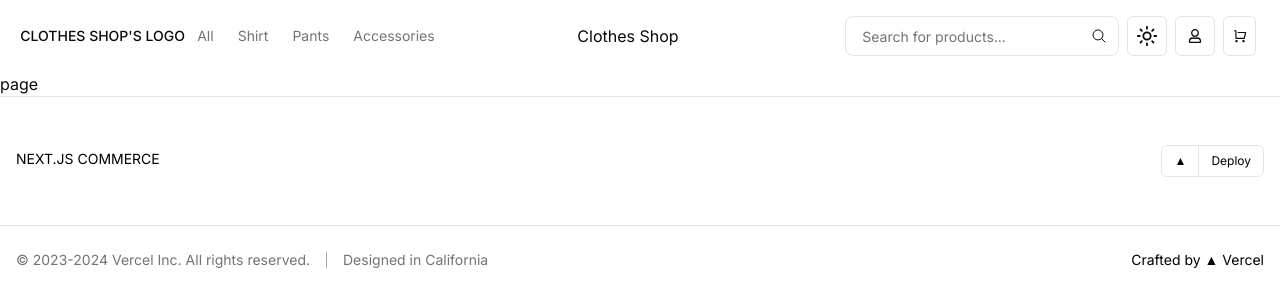
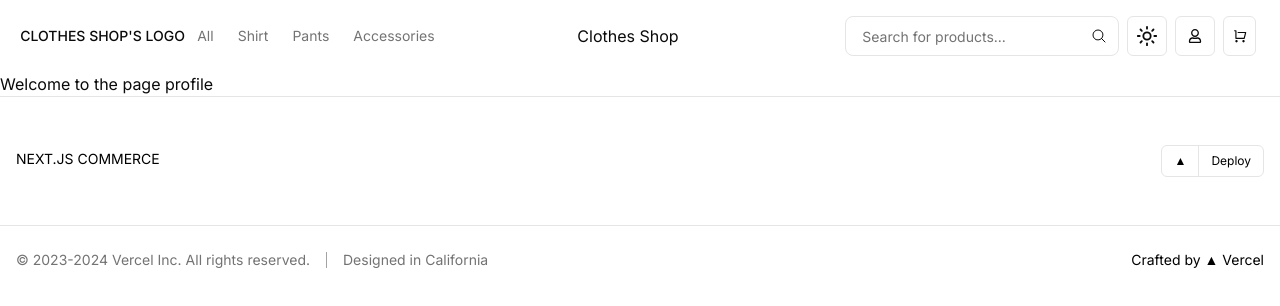
Before and after one commit to phong28zk/OOP_ASG, a Next.js app in the folder oop_fe/: page /profile in a window 1280 px wide. Shown: the top 306 px of the page. Built offline with nearby package versions, Linux system fonts and the light colour scheme.

Commit message:
all done with useContext

```diff
--- a/oop_fe/app/profile/page.tsx
+++ b/oop_fe/app/profile/page.tsx
@@ -1,9 +1,17 @@
-import React from 'react'
+"use client";
+import { UserContext } from "@/components/provider";
+import { User } from "lucide-react";
+import React, { useContext } from "react";
 
 const page = () => {
+  const { user } = useContext(UserContext);
   return (
-    <div>page</div>
-  )
-}
+    <div>
+      <p>Welcome to the page profile</p>
+      <p>{user?.email}</p>
+      <p>{user?.fullName}</p>
+    </div>
+  );
+};
 
-export default page
+export default page;
--- a/oop_fe/components/layout/navbar/index.tsx
+++ b/oop_fe/components/layout/navbar/index.tsx
@@ -50,7 +50,7 @@ export default function Navbar() {
   const router = useRouter();
   const { user, setUser } = useContext(UserContext);
 
-  console.log("user:", user);
+  console.log("user: ", user);
 
   const handleLogout = () => {
     setUser(null);
--- a/oop_fe/components/provider.tsx
+++ b/oop_fe/components/provider.tsx
@@ -1,5 +1,5 @@
-'use client';
-import React, { createContext, useState } from 'react'
+"use client";
+import React, { createContext, useEffect, useState } from "react";
 
 interface User {
   fullName: string;
@@ -16,9 +16,17 @@ export const UserContext = createContext<UserContextProps>({
   setUser: () => {},
 });
 
-export const UserProvider: React.FC<{ children: React.ReactNode }> = ({ children }) => {
+export const UserProvider: React.FC<{ children: React.ReactNode }> = ({
+  children,
+}) => {
   const [user, setUser] = useState<User | null>(null);
 
+  useEffect(() => {
+    const user = localStorage.getItem("user");
+    if (user) {
+      setUser(JSON.parse(user));
+    }
+  }, [])
   return (
     <UserContext.Provider value={{ user, setUser }}>
       {children}
```
Lines whose indentation alone changed are shown as unchanged.
